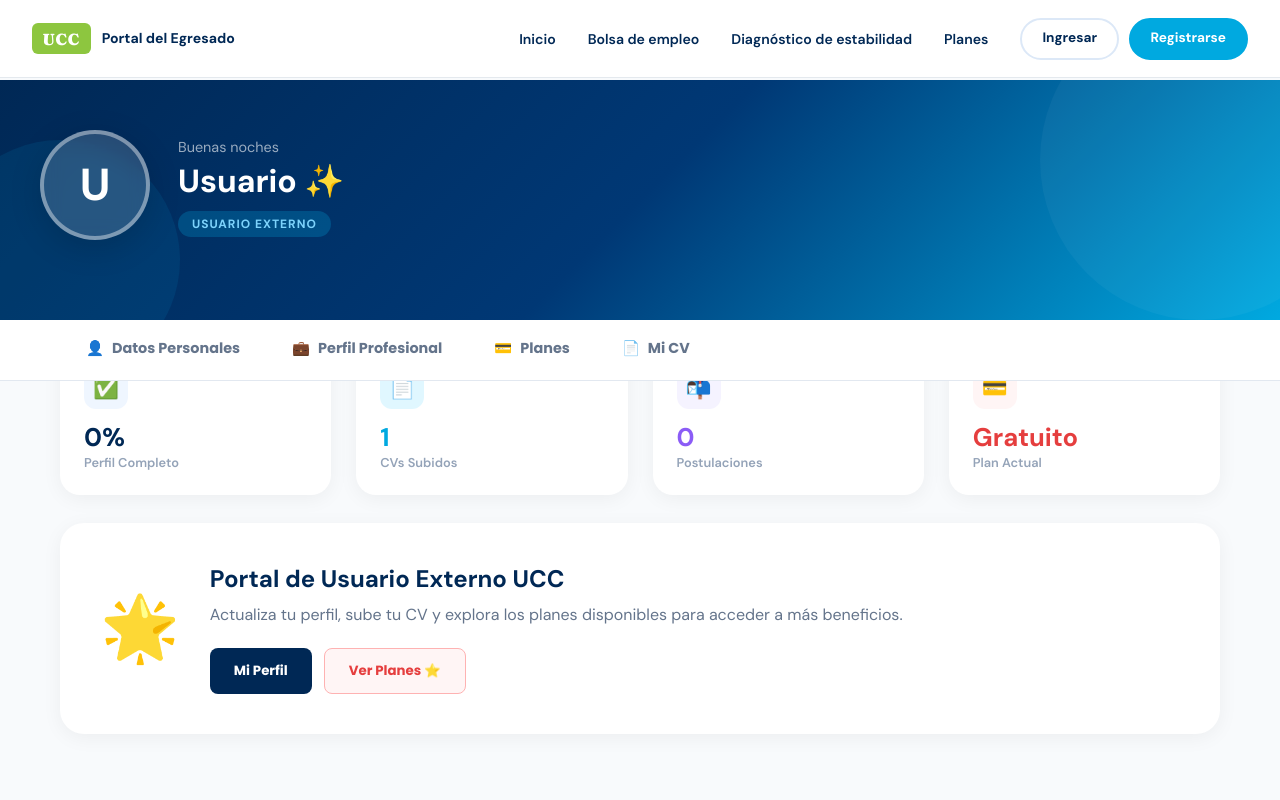
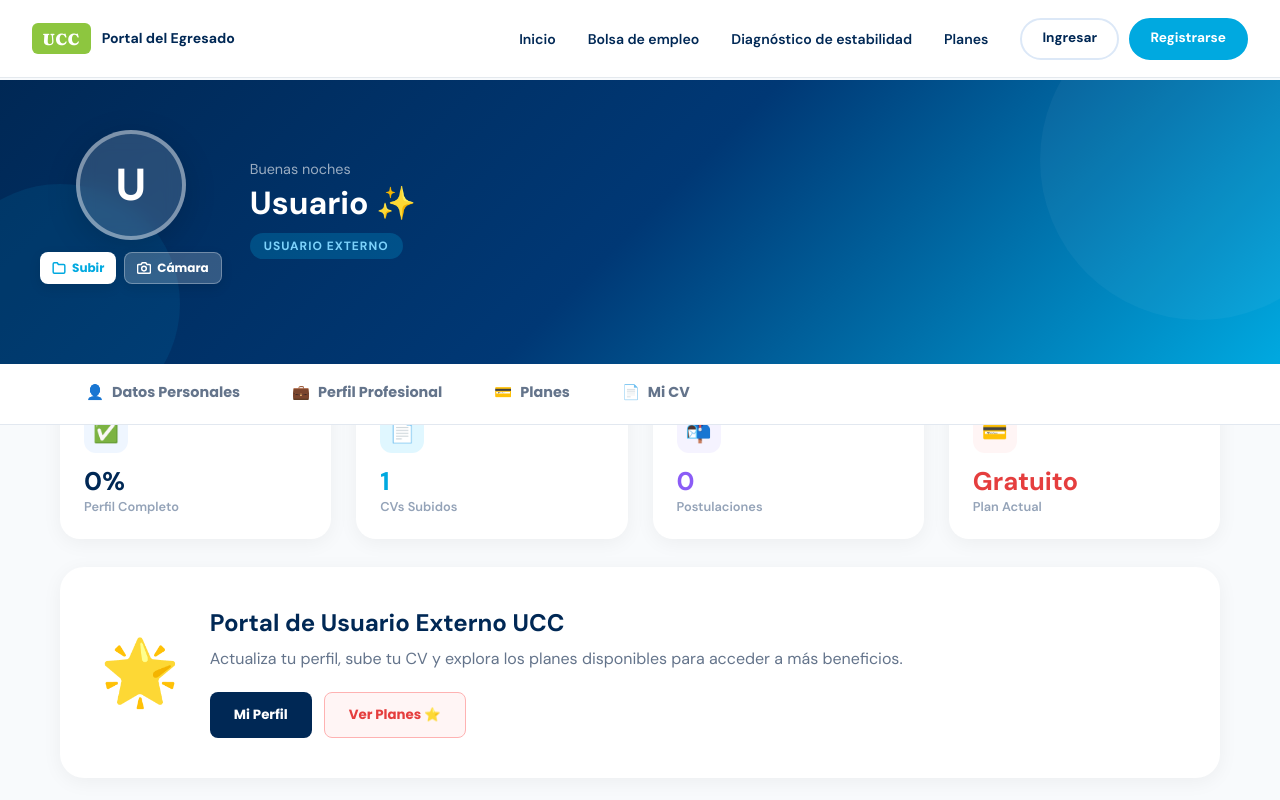
Before and after one commit to Andres0606/proyecto-ia, a Next.js app in the folder Front/: page /dashboard-externo in a window 1280 px wide. Shown: the top 800 px of the page. Built offline with nearby package versions, Linux system fonts and the light colour scheme.

Commit message:
modificacion externo

```diff
--- a/Front/app/dashboard-externo/page.tsx
+++ b/Front/app/dashboard-externo/page.tsx
@@ -40,7 +40,6 @@ export default function DashboardExterno() {
   const [isUploading, setIsUploading] = useState(false);
   const [completionPct, setCompletionPct] = useState(0);
   const [showCamera, setShowCamera] = useState(false);
-  const [isHoveringAvatar, setIsHoveringAvatar] = useState(false);
   const videoRef = React.useRef<HTMLVideoElement>(null);
   const streamRef = React.useRef<MediaStream | null>(null);
   const [formData, setFormData] = useState({
@@ -257,11 +256,7 @@ export default function DashboardExterno() {
           <div style={{ position: 'absolute', top: '-80px', right: '-80px', width: '320px', height: '320px', borderRadius: '50%', background: 'rgba(255,255,255,0.04)' }} />
           <div style={{ position: 'absolute', bottom: '-60px', left: '-60px', width: '240px', height: '240px', borderRadius: '50%', background: 'rgba(0,169,224,0.1)' }} />
           <div style={{ maxWidth: '1200px', margin: '0 auto', display: 'flex', alignItems: 'center', gap: '28px', position: 'relative', flexWrap: 'wrap' }}>
-            <div
-              style={{ position: 'relative' }}
-              onMouseEnter={() => setIsHoveringAvatar(true)}
-              onMouseLeave={() => setIsHoveringAvatar(false)}
-            >
+            <div style={{ display:'flex', flexDirection:'column', alignItems:'center', gap:'12px' }}>
               <div style={{
                 width:'110px', height:'110px', borderRadius:'50%',
                 background: userPhoto ? `url(${userPhoto}) center/cover` : 'rgba(255,255,255,0.15)',
@@ -270,9 +265,8 @@ export default function DashboardExterno() {
                 fontSize:'2.8rem', fontWeight:800, color:'white', flexShrink:0,
                 boxShadow: '0 8px 32px rgba(0,0,0,0.15)',
                 position: 'relative',
-                overflow: 'hidden',
-                cursor: 'pointer'
-              }} onClick={() => avatarRef.current?.click()}>
+                overflow: 'hidden'
+              }}>
                 {!userPhoto && userName[0]}
 
                 {/* Overlay de carga */}
@@ -288,44 +282,33 @@ export default function DashboardExterno() {
                 )}
               </div>
 
-              {/* Botones de acción mejorados - Solo visibles en hover */}
-              <div style={{
-                position:'absolute', bottom:'-5px', right:'-5px',
-                display:'flex', gap:'6px', zIndex:10,
-                opacity: isHoveringAvatar ? 1 : 0,
-                transform: isHoveringAvatar ? 'translateY(0)' : 'translateY(10px)',
-                transition: 'all 0.3s cubic-bezier(0.4, 0, 0.2, 1)',
-                pointerEvents: isHoveringAvatar ? 'auto' : 'none'
-              }}>
+              {/* Botones de acción siempre visibles debajo */}
+              <div style={{ display:'flex', gap:'8px', zIndex:10 }}>
                 <button
-                  onClick={(e) => { e.stopPropagation(); avatarRef.current?.click(); }}
+                  onClick={() => avatarRef.current?.click()}
                   style={{
-                    width:'36px', height:'36px', borderRadius:'50%',
+                    padding:'6px 12px', borderRadius:'20px',
                     background:'white', border:'none', cursor:'pointer',
-                    display:'flex', alignItems:'center', justifyContent:'center',
-                    boxShadow:'0 4px 12px rgba(0,0,0,0.15)',
-                    transition: 'transform 0.2s ease'
+                    display:'flex', alignItems:'center', gap:'6px',
+                    boxShadow:'0 4px 12px rgba(0,0,0,0.1)',
+                    fontSize:'0.75rem', fontWeight:700, color:'#00A9E0'
                   }}
-                  title="Subir archivo"
-                  onMouseOver={e => e.currentTarget.style.transform = 'scale(1.1)'}
-                  onMouseOut={e => e.currentTarget.style.transform = 'scale(1)'}
                 >
-                  <svg width="18" height="18" viewBox="0 0 24 24" fill="none" stroke="#00A9E0" strokeWidth="2.5" strokeLinecap="round" strokeLinejoin="round"><path d="M22 19a2 2 0 0 1-2 2H4a2 2 0 0 1-2-2V5a2 2 0 0 1 2-2h5l2 3h9a2 2 0 0 1 2 2z"></path></svg>
+                  <svg width="14" height="14" viewBox="0 0 24 24" fill="none" stroke="currentColor" strokeWidth="2.5" strokeLinecap="round" strokeLinejoin="round"><path d="M22 19a2 2 0 0 1-2 2H4a2 2 0 0 1-2-2V5a2 2 0 0 1 2-2h5l2 3h9a2 2 0 0 1 2 2z"></path></svg>
+                  Subir
                 </button>
                 <button
-                  onClick={(e) => { e.stopPropagation(); startCamera(); }}
+                  onClick={startCamera}
                   style={{
-                    width:'36px', height:'36px', borderRadius:'50%',
-                    background:'var(--ucc-navy)', border:'none', cursor:'pointer',
-                    display:'flex', alignItems:'center', justifyContent:'center',
-                    boxShadow:'0 4px 12px rgba(0,0,0,0.15)',
-                    transition: 'transform 0.2s ease'
+                    padding:'6px 12px', borderRadius:'20px',
+                    background:'rgba(255,255,255,0.2)', border:'1px solid rgba(255,255,255,0.3)', cursor:'pointer',
+                    display:'flex', alignItems:'center', gap:'6px',
+                    boxShadow:'0 4px 12px rgba(0,0,0,0.1)',
+                    fontSize:'0.75rem', fontWeight:700, color:'white'
                   }}
-                  title="Tomar foto"
-                  onMouseOver={e => e.currentTarget.style.transform = 'scale(1.1)'}
-                  onMouseOut={e => e.currentTarget.style.transform = 'scale(1)'}
                 >
-                  <svg width="18" height="18" viewBox="0 0 24 24" fill="none" stroke="white" strokeWidth="2.5" strokeLinecap="round" strokeLinejoin="round"><path d="M23 19a2 2 0 0 1-2 2H3a2 2 0 0 1-2-2V8a2 2 0 0 1 2-2h4l2-3h6l2 3h4a2 2 0 0 1 2 2z"></path><circle cx="12" cy="13" r="4"></circle></svg>
+                  <svg width="14" height="14" viewBox="0 0 24 24" fill="none" stroke="currentColor" strokeWidth="2.5" strokeLinecap="round" strokeLinejoin="round"><path d="M23 19a2 2 0 0 1-2 2H3a2 2 0 0 1-2-2V8a2 2 0 0 1 2-2h4l2-3h6l2 3h4a2 2 0 0 1 2 2z"></path><circle cx="12" cy="13" r="4"></circle></svg>
+                  Cámara
                 </button>
               </div>
             </div>
```
